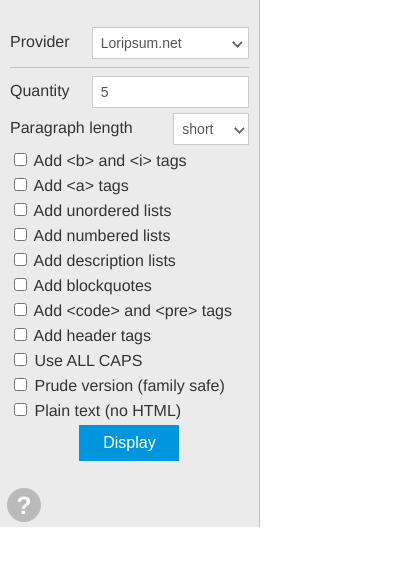
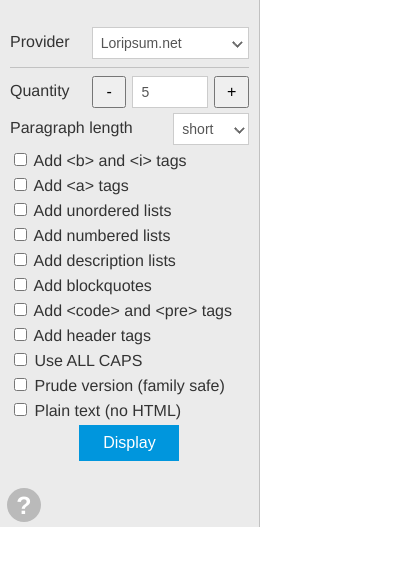
Before and after one commit to jure965/OpenLorem, a browser extension: page extension/popup/open_lorem.html in a window 400 px wide. Shown: the part 53-618 px from the top of the page. Drawn offline with Linux system fonts and the light colour scheme; no server answers.

Commit message:
Added +- buttons for paragraph number

```diff
--- a/extension/popup/open_lorem.css
+++ b/extension/popup/open_lorem.css
@@ -48,6 +48,9 @@ html, body {
 	padding-left: 0;
 	padding-right: 0;
 }
+.box.box-tiny {
+	width: 25%;
+}
 .box.box-small {
 	width: 33.333%;
 }
@@ -81,6 +84,13 @@ html, body {
 .btn.btn-primary:hover {
 	background-color: #008acb;
 	border: 1px solid #008acb;
+}
+
+.btn.btn-form {
+	height: 32px;
+	width: 100%;
+	min-width: 20px;
+	padding: 0;
 }
 
 /* Form elements */
@@ -265,3 +275,12 @@ hr {
 	from {left: -600px;}
 	to {left: 0;}
 }
+
+input[type='number'] {
+    -moz-appearance: textfield;
+}
+input::-webkit-outer-spin-button,
+input::-webkit-inner-spin-button {
+    -webkit-appearance: none;
+    margin: 0;
+}
--- a/extension/popup/open_lorem.html
+++ b/extension/popup/open_lorem.html
@@ -29,7 +29,17 @@
 			<div class="row form-group">
 				<label for="number" class="box box-small control-label">Quantity</label>
 				<div class="box box-large">
-					<input id="number" class="number form-control" type="text" value="5" name="paragraphs">
+					<div class="row">
+						<div class="box box-tiny">
+							<button class="btn btn-form">-</button>
+						</div>
+						<div class="box box-medium">
+							<input id="number" class="number form-control" type="number" value="5" name="paragraphs">
+						</div>
+						<div class="box box-tiny">
+							<button class="btn btn-form">+</button>
+						</div>
+					</div>
 				</div>
 			</div>
 			<div class="row form-group">
```
